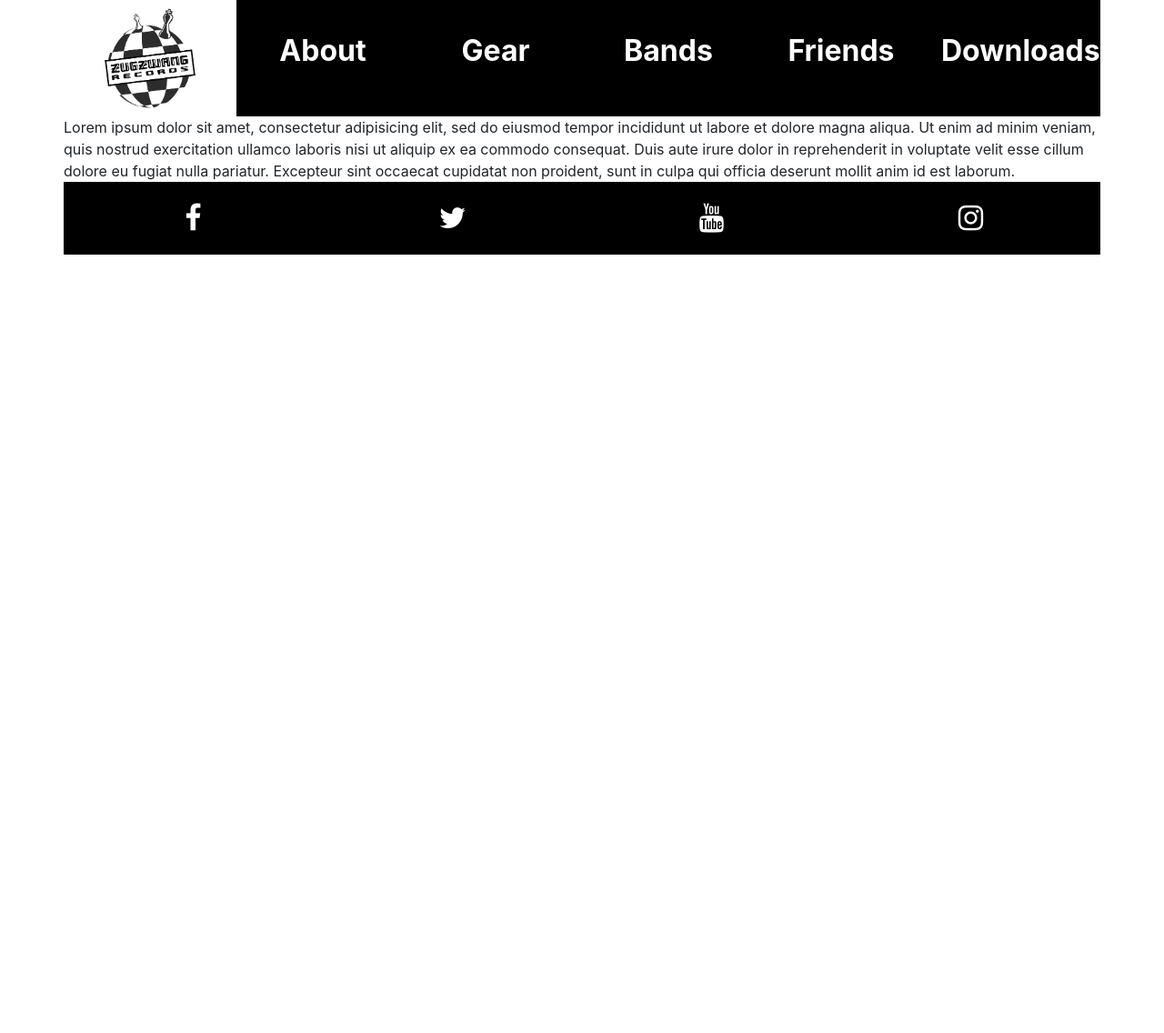
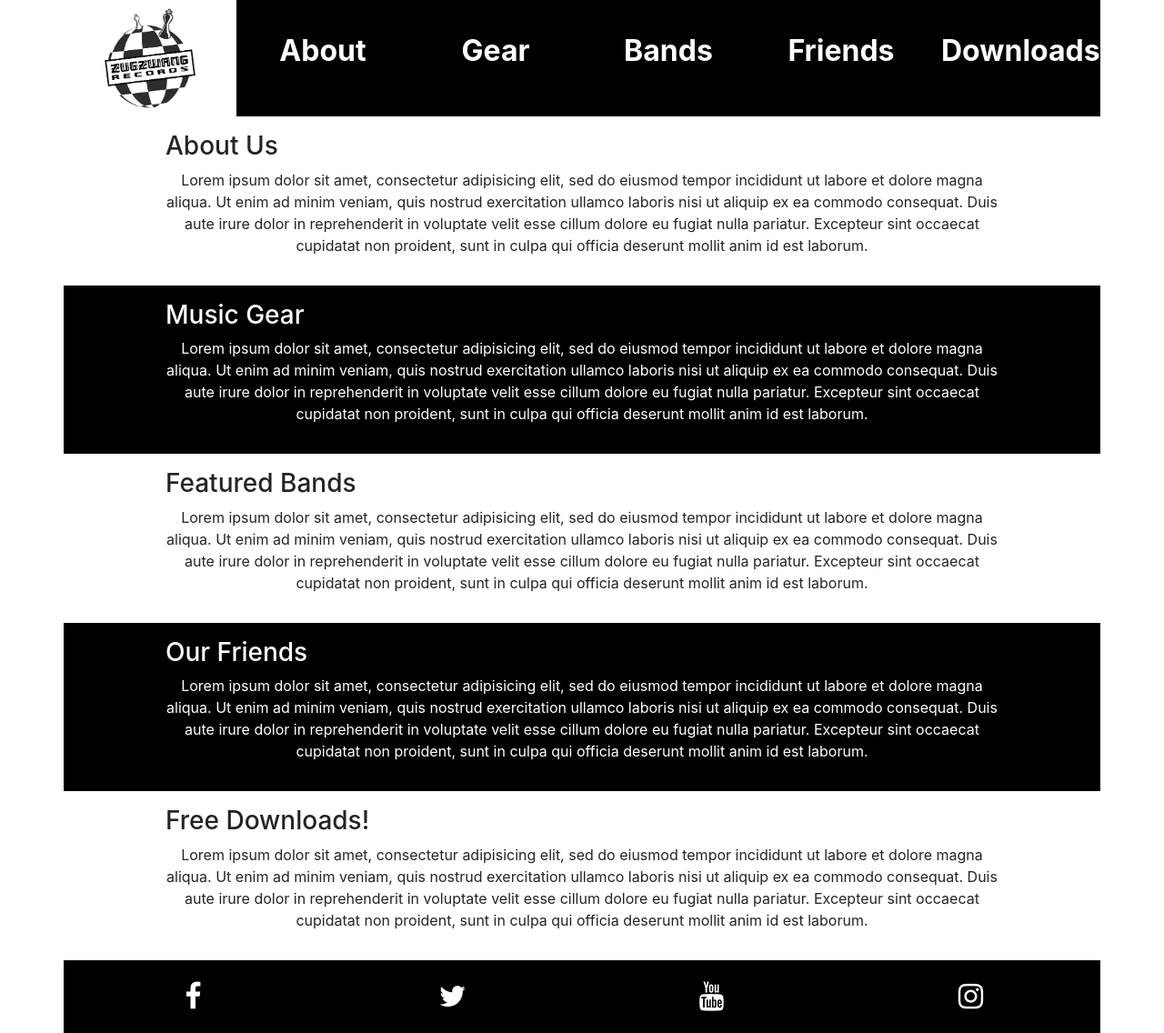
Before and after one commit to pootispenser1985/zugzwangrecords, a PHP site: page / in a window 1280 px wide. Shown: the whole page at 91% size. Before the commit the page ends 280 px from the top, so only its background shows below. Run offline with PHP 8.4, Linux system fonts and the light colour scheme; some libraries are stand-ins or nearby versions.

Commit message:
some center content formatting done

```diff
--- a/index.html
+++ b/index.html
@@ -7,7 +7,7 @@
     <script src="http://thrashcan.net/includes/bootstrap.min.js"></script>
     <link rel="stylesheet"
       href="http://cdnjs.cloudflare.com/ajax/libs/font-awesome/4.6.3/css/font-awesome.min.css">
-    <link rel="stylesheet" href="main.css?v=101117g">
+    <link rel="stylesheet" href="main.css?v=101117l">
     <title>Zugzwang Records</title>
     <body>
     <div class="container">
@@ -31,9 +31,26 @@
           <a href="#">Downloads</a>
         </div>
       </div> <!-- end top-nav-bar -->
-      <div class="row" id="about">
-        Lorem ipsum dolor sit amet, consectetur adipisicing elit, sed do eiusmod tempor incididunt ut labore et dolore magna aliqua. Ut enim ad minim veniam, quis nostrud exercitation ullamco laboris nisi ut aliquip ex ea commodo consequat. Duis aute irure dolor in reprehenderit in voluptate velit esse cillum dolore eu fugiat nulla pariatur. Excepteur sint occaecat cupidatat non proident, sunt in culpa qui officia deserunt mollit anim id est laborum.
+      <div class="row middle-content" id="about">
+        <h3>About Us</h3>
+        <p>Lorem ipsum dolor sit amet, consectetur adipisicing elit, sed do eiusmod tempor incididunt ut labore et dolore magna aliqua. Ut enim ad minim veniam, quis nostrud exercitation ullamco laboris nisi ut aliquip ex ea commodo consequat. Duis aute irure dolor in reprehenderit in voluptate velit esse cillum dolore eu fugiat nulla pariatur. Excepteur sint occaecat cupidatat non proident, sunt in culpa qui officia deserunt mollit anim id est laborum.</p>
       </div> <!-- end 'about' section -->
+      <div class="row middle-content" id="gear" style="background-color: black; color: white">
+        <h3>Music Gear</h3>
+        <p>Lorem ipsum dolor sit amet, consectetur adipisicing elit, sed do eiusmod tempor incididunt ut labore et dolore magna aliqua. Ut enim ad minim veniam, quis nostrud exercitation ullamco laboris nisi ut aliquip ex ea commodo consequat. Duis aute irure dolor in reprehenderit in voluptate velit esse cillum dolore eu fugiat nulla pariatur. Excepteur sint occaecat cupidatat non proident, sunt in culpa qui officia deserunt mollit anim id est laborum.</p>
+      </div> <!-- end 'gear' section -->
+      <div class="row middle-content" id="bands">
+        <h3>Featured Bands</h3>
+        <p>Lorem ipsum dolor sit amet, consectetur adipisicing elit, sed do eiusmod tempor incididunt ut labore et dolore magna aliqua. Ut enim ad minim veniam, quis nostrud exercitation ullamco laboris nisi ut aliquip ex ea commodo consequat. Duis aute irure dolor in reprehenderit in voluptate velit esse cillum dolore eu fugiat nulla pariatur. Excepteur sint occaecat cupidatat non proident, sunt in culpa qui officia deserunt mollit anim id est laborum.</p>
+      </div> <!-- end 'bands' section -->
+      <div class="row middle-content" id="friends" style="background-color: black; color: white">
+        <h3>Our Friends</h3>
+        <p>Lorem ipsum dolor sit amet, consectetur adipisicing elit, sed do eiusmod tempor incididunt ut labore et dolore magna aliqua. Ut enim ad minim veniam, quis nostrud exercitation ullamco laboris nisi ut aliquip ex ea commodo consequat. Duis aute irure dolor in reprehenderit in voluptate velit esse cillum dolore eu fugiat nulla pariatur. Excepteur sint occaecat cupidatat non proident, sunt in culpa qui officia deserunt mollit anim id est laborum.</p>
+      </div> <!-- end 'friends' section -->
+      <div class="row middle-content" id="downloads">
+        <h3>Free Downloads!</h3>
+        <p>Lorem ipsum dolor sit amet, consectetur adipisicing elit, sed do eiusmod tempor incididunt ut labore et dolore magna aliqua. Ut enim ad minim veniam, quis nostrud exercitation ullamco laboris nisi ut aliquip ex ea commodo consequat. Duis aute irure dolor in reprehenderit in voluptate velit esse cillum dolore eu fugiat nulla pariatur. Excepteur sint occaecat cupidatat non proident, sunt in culpa qui officia deserunt mollit anim id est laborum.</p>
+      </div> <!-- end 'downloads' section -->
       <div class="row" id="bottom-nav-bar">
         <div class="col-md-3 text-center social-media">
           <a href="https://www.facebook.com/zugzwangrecords/"><i class="fa fa-facebook"></i></a>
--- a/main.css
+++ b/main.css
@@ -25,6 +25,14 @@
   color: white;
 }
 
+.middle-content {
+  text-align: center;
+  padding-top: 1em;
+  padding-right: 7em;
+  padding-bottom: 1em;
+  padding-left: 7em;
+}
+
 .nav-element {
   font-size: 2em;
   font-weight: bold;
```
